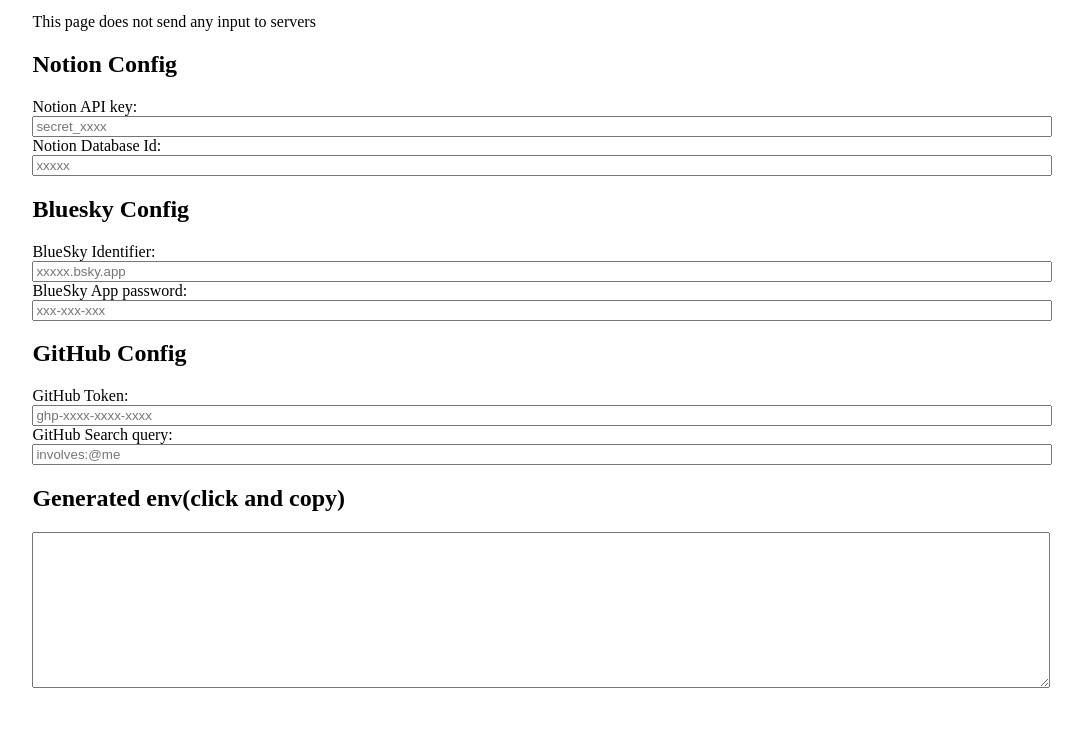
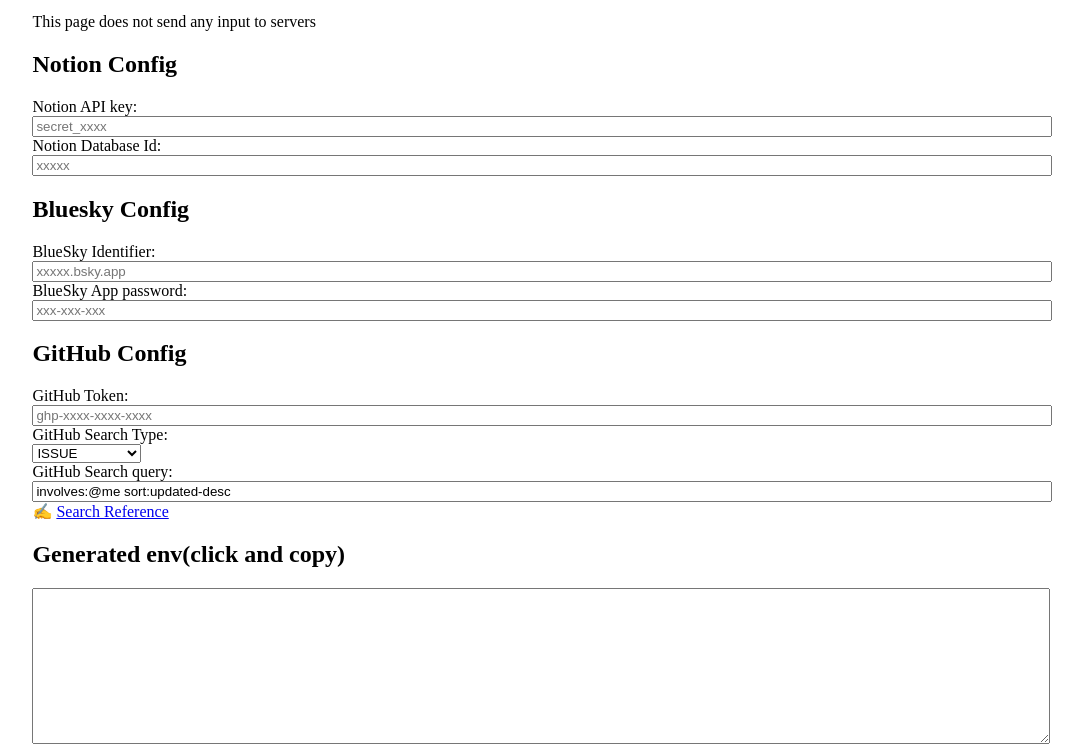
Before and after one commit to azu/bluenotiondb, a website: page index.html in a window 1280 px wide. Shown: the part 101-857 px from the top of the page, without its empty margins (102-1185 px from the left). Before the commit the page ends 801 px from the top, so only its background shows below. Drawn offline with Linux system fonts and the light colour scheme.

Commit message:
Update Usage

```diff
--- a/index.html
+++ b/index.html
@@ -57,10 +57,21 @@
         <input type="text" id="github_token"
                name="github_token"
                placeholder="ghp-xxxx-xxxx-xxxx"><br>
+        <!-- select ISSUE or REPOSITORY -->
+        <label for="github_search_type">GitHub Search Type:</label><br>
+        <select id="github_search_type" name="github_search_type">
+            <option value="ISSUE">ISSUE</option>
+            <option value="REPOSITORY">REPOSITORY</option>
+        </select><br>
         <label for="github_search_query">GitHub Search query:</label><br>
         <input type="text" id="github_search_query"
                name="github_search_query"
-               placeholder="involves:@me"><br>
+               placeholder="GitHub Search query"
+               value="involves:@me sort:updated-desc"
+        ><br>
+        ✍️ <a
+            href="https://docs.github.com/en/issues/tracking-your-work-with-issues/filtering-and-searching-issues-and-pull-requests" target="_blank" rel="noopener">Search
+        Reference</a>
     </div>
     <div>
         <h2>Generated env(click and copy)</h2>
@@ -82,6 +93,7 @@
             'notion_api_key',
             'github_token',
             'github_search_query',
+            'github_search_type'
         ]
     ];
 
```
Also changed, not shown: services/github_search.ts (+5 -2 lines), README.md.
